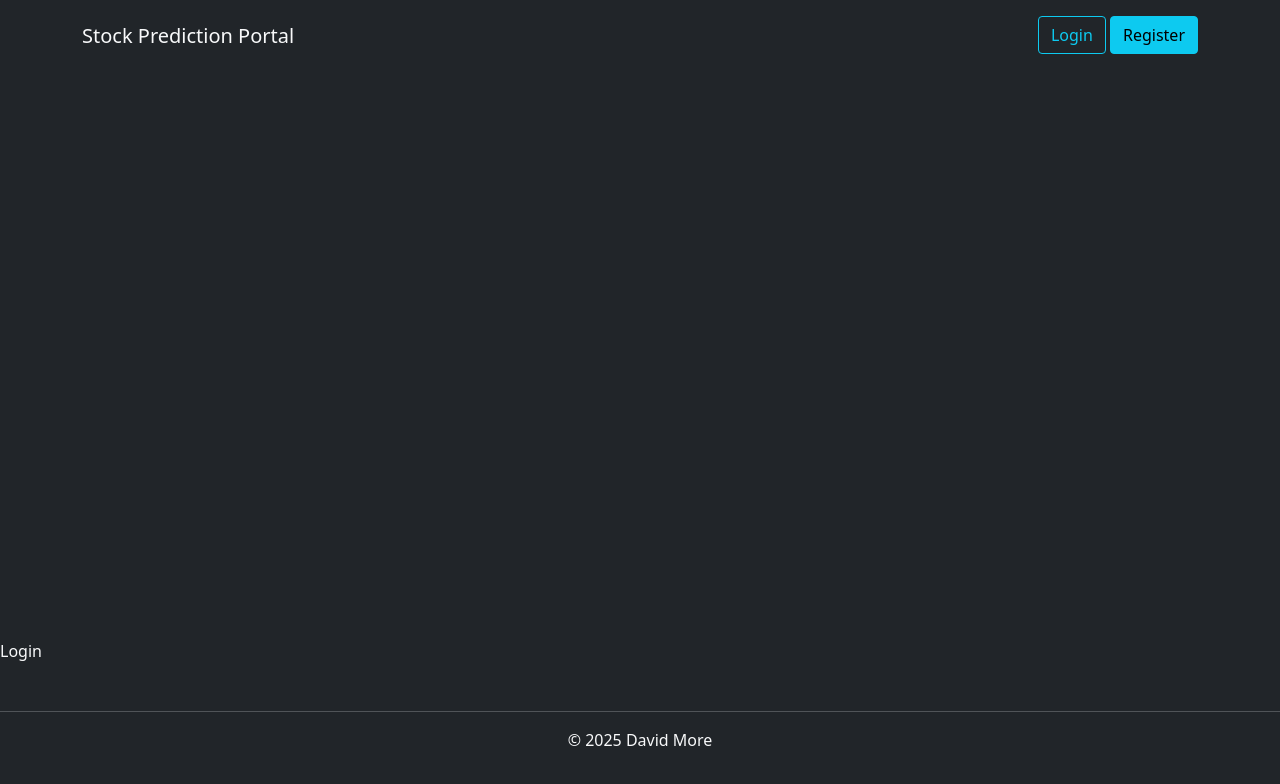
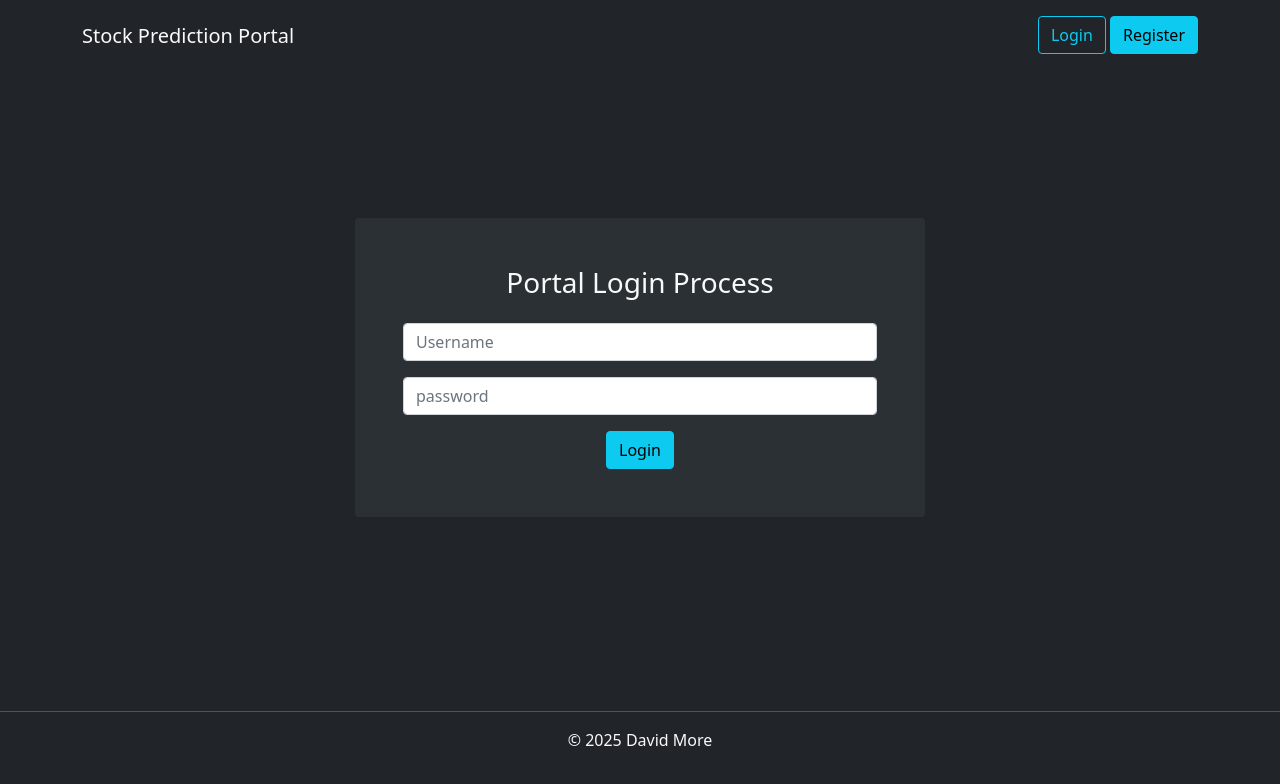
Before and after one commit to d-more-software/stock-prediction-portal, a React (Vite) app in the folder frontend-react/: page /login in a window 1280 px wide. Shown: the top 784 px of the page. Built offline with nearby package versions, Linux system fonts and the light colour scheme.

Commit message:
login functionality

```diff
--- a/frontend-react/src/App.jsx
+++ b/frontend-react/src/App.jsx
@@ -5,10 +5,12 @@ import Register from "./components/Register";
 import Footer from "./components/Footer";
 import Header from "./components/Header";
 import Login from "./components/Login";
+import AuthProvider from "./AuthProvider";
 
 function App() {
 	return (
 		<>
+			<AuthProvider>
 				<BrowserRouter>
 					<Header />
 
@@ -19,6 +21,7 @@ function App() {
 					</Routes>
 					<Footer />
 				</BrowserRouter>
+			</AuthProvider>
 		</>
 	);
 }
--- /dev/null
+++ b/frontend-react/src/AuthProvider.jsx
@@ -0,0 +1,16 @@
+import { useState, useContext, createContext } from "react";
+
+const AuthContext = createContext();
+
+const AuthProvider = ({children}) => {
+	const [isLoggedIn, setIsLoggedIn] = useState(
+		!!localStorage.getItem("accessToken")
+	);
+	return (
+		<AuthContext.Provider value={{ isLoggedIn, setIsLoggedIn }}>
+			{children}
+		</AuthContext.Provider>
+	);
+};
+export default AuthProvider;
+export {AuthContext}
--- a/frontend-react/src/components/Header.jsx
+++ b/frontend-react/src/components/Header.jsx
@@ -1,21 +1,48 @@
-import Button from "./Button"
-import { Link } from "react-router-dom"
+import Button from "./Button";
+import { Link, useNavigate } from "react-router-dom";
+import { AuthContext } from "../AuthProvider";
+import { useContext } from "react";
 
 const Header = () => {
+	const { isLoggedIn, setIsLoggedIn } = useContext(AuthContext);
+    const navigate = useNavigate()
+
+    const handleLogout = () => {
+        localStorage.removeItem('accessToken')
+        localStorage.removeItem('refreshToken')
+        setIsLoggedIn(false)
+        navigate('/login')
+
+    }
+
 	return (
 		<>
-        <nav className="navbar container pt-3 pb-3 align-items-start " >
-            <Link className="navbar-brand text-light" to="/" >
+			<nav className="navbar container pt-3 pb-3 align-items-start ">
+				<Link className="navbar-brand text-light" to="/">
 					Stock Prediction Portal
 				</Link>
 
 				<div>
-                <Button text='Login' class='btn-outline-info' url="/login" />
+					{isLoggedIn ? (
+						<button className="btn btn-danger" onClick={handleLogout} >Logout</button>
+					) : (
+						<>
+							<Button
+								text="Login"
+								class="btn-outline-info"
+								url="/login"
+							/>
 							&nbsp;
-                <Button text='Register' class='btn-info' url="/register" />
+							<Button
+								text="Register"
+								class="btn-info"
+								url="/register"
+							/>
+						</>
+					)}
 				</div>
 			</nav>
 		</>
-  )
-}
-export default Header
+	);
+};
+export default Header;
--- a/frontend-react/src/components/Login.jsx
+++ b/frontend-react/src/components/Login.jsx
@@ -1,6 +1,110 @@
+import { FontAwesomeIcon } from '@fortawesome/react-fontawesome'
+import { faSpinner } from '@fortawesome/free-solid-svg-icons'
+import { useContext, useState } from 'react';
+import axios from 'axios';
+import {useNavigate} from 'react-router-dom'
+import { AuthContext } from '../AuthProvider';
+
 const Login = () => {
-  return (
-    <div className="text-light" >Login</div>
-  )
-}
-export default Login
+
+        const [username, setUsername] = useState("");
+        const [password, setPassword] = useState("");
+        const [loading, setLoading] = useState(false);
+        const navigate = useNavigate()
+        const [error,setError] = useState('')
+
+        const {isLoggedIn, setIsLoggedIn} = useContext(AuthContext)
+
+
+        const handleLogin = async (e) => {
+            e.preventDefault()
+            setLoading(true)
+
+            const userData = {username, password}
+            console.log(userData);
+
+            try{
+                const response = await axios.post('http://127.0.0.1:8000/api/v1/token/',userData)
+                localStorage.setItem('accessToken',response.data.access)
+                localStorage.setItem('refreshToken',response.data.refresh)
+                console.log('successfully logged');
+                setIsLoggedIn(true)
+                navigate('/')
+
+
+            }catch(error){
+                console.error('Invalid credentials');
+                setError('Invalid credentials')
+
+            }finally{
+                setLoading(false)
+            }
+
+        }
+
+	return (
+		<>
+			<div className="container">
+				<div className="row justify-content-center">
+					<div className="col-md-6 bg-light-dark p-5 rounded">
+						<h3 className="text-light text-center mb-4">
+							{" "}
+							Portal Login Process{" "}
+						</h3>
+						<form onSubmit={handleLogin} >
+							<div className="mb-3">
+								<input
+									type="text"
+									className="form-control"
+									placeholder="Username"
+									value={username}
+									onChange={(e) =>
+										setUsername(e.target.value)
+									}
+								/>
+
+							</div>
+
+							<div className="mb-3">
+								<input
+									type="password"
+									className="form-control"
+									placeholder="password"
+									value={password}
+									onChange={(e) =>
+										setPassword(e.target.value)
+									}
+								/>
+
+
+							</div>
+
+                            {error && <div className='text-danger' >{error}</div>}
+
+							{loading ? (
+								<button
+									type="submit"
+									className="btn btn-info d-block mx-auto"
+									disabled
+								>
+									{" "}
+									<FontAwesomeIcon icon={faSpinner} spin />
+									Logging In...{" "}
+								</button>
+							) : (
+								<button
+									type="submit"
+									className="btn btn-info d-block mx-auto"
+								>
+									{" "}
+									Login{" "}
+								</button>
+							)}
+						</form>
+					</div>
+				</div>
+			</div>
+		</>
+	);
+};
+export default Login;
```
Also changed, not shown: 2 other files (tests, documents, lock files or other folders). Lines whose indentation alone changed are shown as unchanged.
